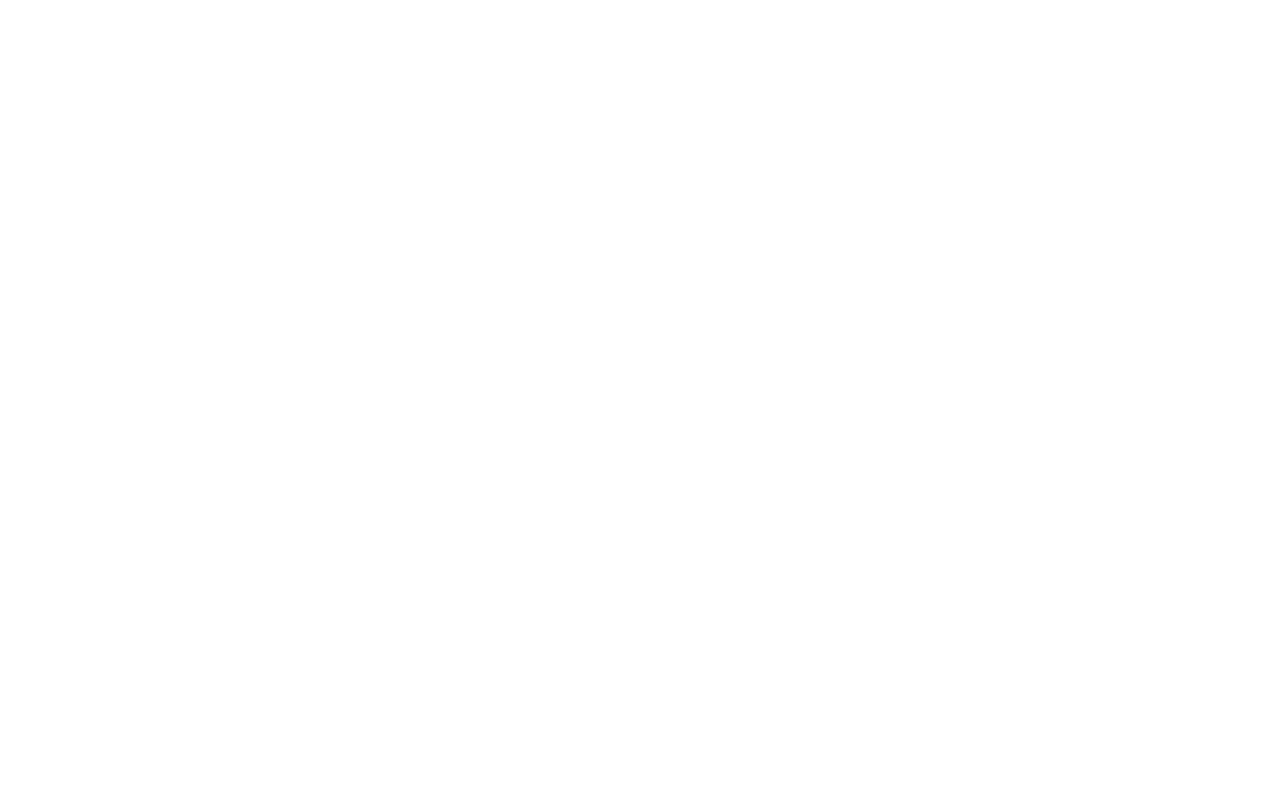
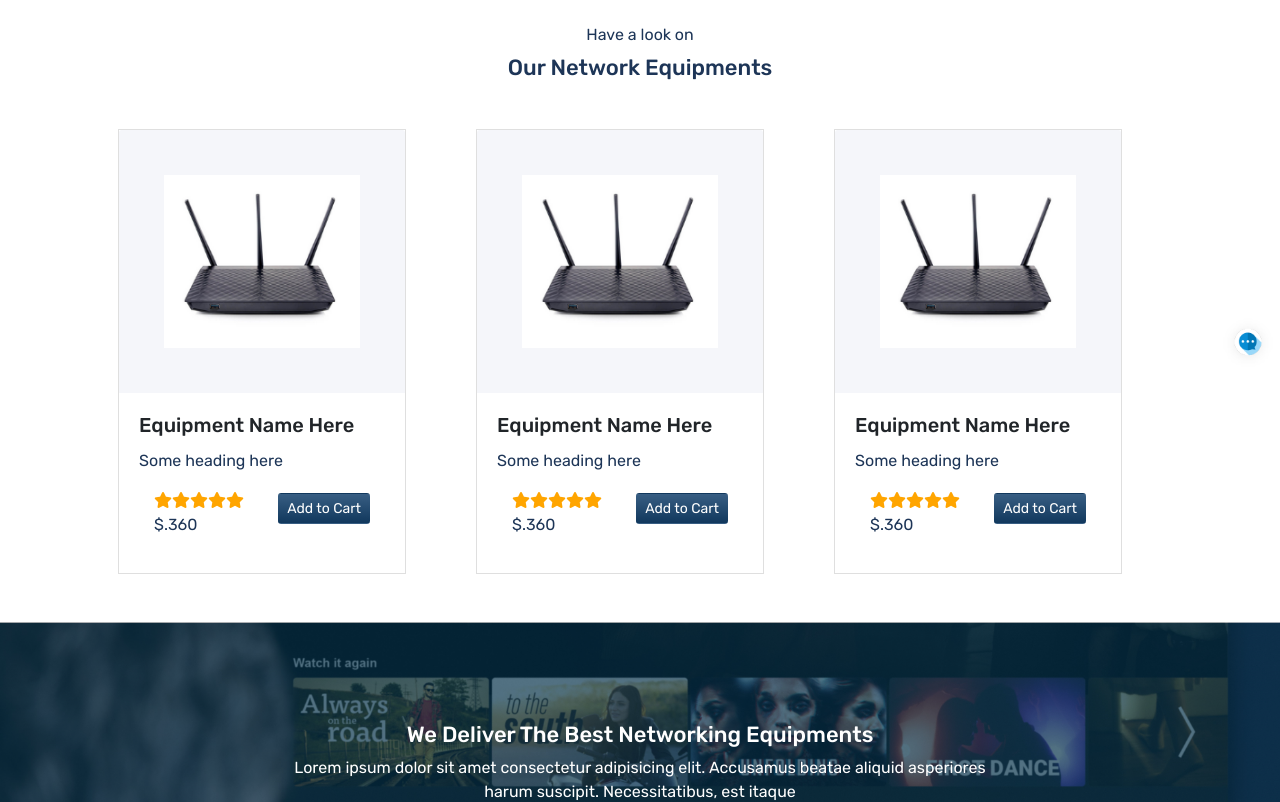
Before and after one commit to MrNc18/Nectar-Multitel-Copy-2022-10, a React (Create React App) app: page /network-equipments in a window 1280 px wide. Before the commit this address had no page. Shown: the part 425-1227 px from the top of the page. Before the commit the page ends 800 px from the top, so only its background shows below. Built offline with nearby package versions, Linux system fonts and the light colour scheme.

Commit message:
Network Equipment Page

```diff
--- a/public/index.html
+++ b/public/index.html
@@ -10,6 +10,7 @@
       content="Web site created using create-react-app"
     />
     <link rel="apple-touch-icon" href="%PUBLIC_URL%/logo192.png" />
+    <link rel="stylesheet" href="https://cdnjs.cloudflare.com/ajax/libs/font-awesome/4.7.0/css/font-awesome.min.css">
 
 
     <!--
--- a/src/App.js
+++ b/src/App.js
@@ -11,6 +11,7 @@
 import NetworkEqui from "./components/Admin/NetworkEqui";
 import Router from "./components/Admin/Router";
 import InternetServices from "./containers/InternetServices";
+import NetworkEquipments from "./containers/NetworkEquipments";
 
 function App() {
   return (
@@ -21,6 +22,7 @@
          <Route path="/ex" element={<Example />} />
 
          {/* <Route path="/admin" element={<AdLanding/>}> */}
+         <Route path="/network-equipments" element={<NetworkEquipments />}/>
          <Route path="/internet-services" element={<InternetServices />} />
           <Route path="/admin" element={<AdLanding/>}>
          <Route path="" element={<Dashboard />} />
--- /dev/null
+++ b/src/components/atoms/ProductCard.js
@@ -0,0 +1,85 @@
+import React from "react";
+import { Button, Card, Col, Container, Row } from "react-bootstrap";
+
+function ProductCard() {
+  return (
+    <Container>
+      <Row>
+        <Col md={4}>
+          <Card style={{ width: "18rem" }}>
+            <Card.Img variant="top" src="/assets/images/product.png" style={{border:"45px solid #F5F6FA"}} />
+            <Card.Body style={{textAlign:"left"}}>
+              <Card.Title>Equipment Name Here</Card.Title>
+              <Card.Text style={{textAlign:"left"}}>
+                Some heading here
+              </Card.Text>
+              <Col xs={12} md={6} style={{color:"orange", textAlign:"left"}}>
+                <span class="fa fa-star checked"></span>
+                <span class="fa fa-star checked"></span>
+                <span class="fa fa-star checked"></span>
+                <span class="fa fa-star checked"></span>
+                <span class="fa fa-star checked"></span>
+                <p style={{textAlign:"left"}}>$.360</p>
+              </Col>
+              <Col>
+              <Button className="pull-right" variant="primary" size="sm" style={{marginTop:"-60px"}}>
+                  Add to Cart
+                </Button>
+              </Col>
+            </Card.Body>
+          </Card>
+        </Col>
+        <Col md={4}>
+        <Card style={{ width: "18rem" }}>
+            <Card.Img variant="top" src="/assets/images/product.png" style={{border:"45px solid #F5F6FA"}} />
+            <Card.Body style={{textAlign:"left"}}>
+              <Card.Title>Equipment Name Here</Card.Title>
+              <Card.Text style={{textAlign:"left"}}>
+                Some heading here
+              </Card.Text>
+              <Col xs={12} md={6} style={{color:"orange", textAlign:"left"}}>
+                <span class="fa fa-star checked"></span>
+                <span class="fa fa-star checked"></span>
+                <span class="fa fa-star checked"></span>
+                <span class="fa fa-star checked"></span>
+                <span class="fa fa-star checked"></span>
+                <p style={{textAlign:"left"}}>$.360</p>
+              </Col>
+              <Col>
+              <Button className="pull-right" variant="primary" size="sm" style={{marginTop:"-60px"}}>
+                  Add to Cart
+                </Button>
+              </Col>
+            </Card.Body>
+          </Card>
+        </Col>
+        <Col md={4}>
+        <Card style={{ width: "18rem" }}>
+            <Card.Img variant="top" src="/assets/images/product.png" style={{border:"45px solid #F5F6FA"}} />
+            <Card.Body style={{textAlign:"left"}}>
+              <Card.Title>Equipment Name Here</Card.Title>
+              <Card.Text style={{textAlign:"left"}}>
+                Some heading here
+              </Card.Text>
+              <Col xs={12} md={6} style={{color:"orange", textAlign:"left"}}>
+                <span class="fa fa-star checked"></span>
+                <span class="fa fa-star checked"></span>
+                <span class="fa fa-star checked"></span>
+                <span class="fa fa-star checked"></span>
+                <span class="fa fa-star checked"></span>
+                <p style={{textAlign:"left"}}>$.360</p>
+              </Col>
+              <Col>
+              <Button className="pull-right" variant="primary" size="sm" style={{marginTop:"-60px"}}>
+                  Add to Cart
+                </Button>
+              </Col>
+            </Card.Body>
+          </Card>
+        </Col>
+      </Row>
+    </Container>
+  );
+}
+
+export default ProductCard;
--- a/src/components/footer/FooterProducts.js
+++ b/src/components/footer/FooterProducts.js
@@ -50,7 +50,7 @@
 
 function FooterProducts() {
   return (
-    <section id="products" className="py-5">
+    <section id="products" className="py-5 mt-4 mb-4">
         <Container>
           <h2 className="mb-4">Our Quality Products</h2>
           <Row>{getDetails()}</Row>
--- /dev/null
+++ b/src/containers/NetworkEquipments.js
@@ -0,0 +1,42 @@
+import React from 'react';
+import { Button, Col, Container, Row } from "react-bootstrap";
+import ProductCard from '../components/atoms/ProductCard';
+import ServiceBanner from "../components/atoms/ServiceBanner";
+import LandingPage from "../components/LandingPage";
+
+function NetworkEquipments() {
+  return (
+    <LandingPage>
+      <ServiceBanner title="Network Equipments" />
+
+      <section id="deserve">
+        <Container>
+          <Row>
+            <Col md={12} className="text-center">
+              <p className="mb-2 mt-4">Have a look on</p>
+              <h2 className="mb-3">Our Network Equipments</h2>
+              <div className="broadband_services my-5">
+                  <ProductCard />
+              </div>
+            </Col>
+          </Row>
+        </Container>
+      </section>
+      <section id="tv_services" className="mb-4">
+        <Container>
+          <Row>
+          <Col md={2}></Col>
+          <Col md={8} style={{color: "white", textAlign:"center"}}>
+            <b><h2>We Deliver The Best Networking Equipments</h2></b>
+            <p>Lorem ipsum dolor sit amet consectetur adipisicing elit. Accusamus beatae aliquid asperiores harum suscipit. Necessitatibus, est itaque</p>
+            <Button variant="outline-secondary" style={{backgroundColor: "white", color: "#0076B5"}}>Browse Router</Button>
+          </Col>
+          </Row>
+          <Col md={2}></Col>
+        </Container>
+      </section>
+    </LandingPage>
+  )
+}
+
+export default NetworkEquipments
```
